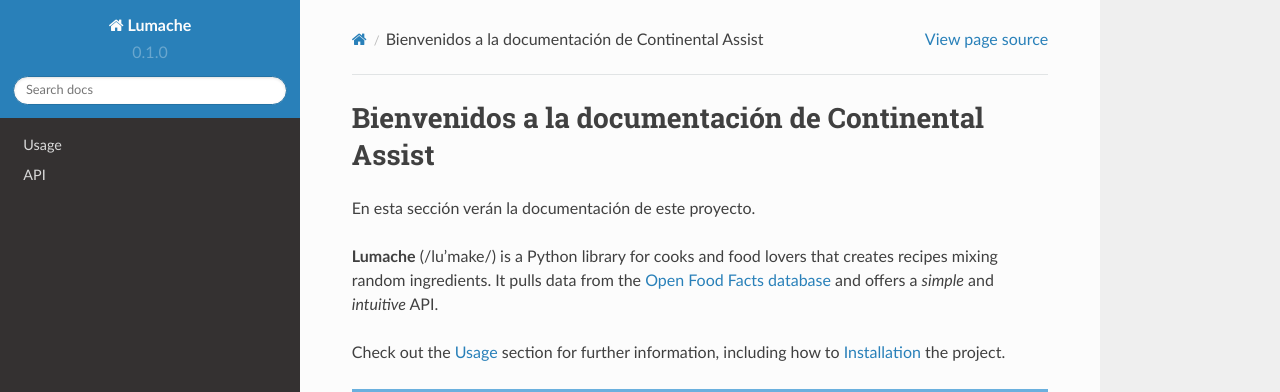
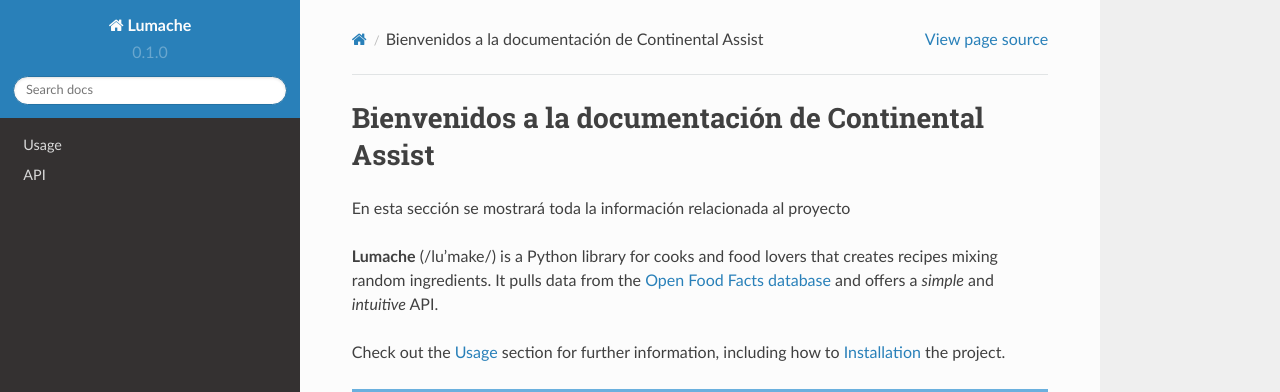
Before and after one commit to ErnestoContinental/prueba-read-the-docs, a Sphinx documentation site: the page built from docs/source/index.rst, in a window 1280 px wide. Shown: the top 392 px of the page. Built offline with Sphinx 7.4.7 and the Read the Docs theme 2.0.0, drawn with Linux system fonts in a browser that asks for light colours.

Commit message:
Actualizando index.rst
Actualizando index.rst

```diff
--- a/docs/source/index.rst
+++ b/docs/source/index.rst
@@ -1,7 +1,7 @@
 Bienvenidos a la documentación de Continental Assist
 ===================================
 
-En esta sección verán la documentación de este proyecto.
+En esta sección se mostrará toda la información relacionada al proyecto
 
 **Lumache** (/lu'make/) is a Python library for cooks and food lovers
 that creates recipes mixing random ingredients.
```
